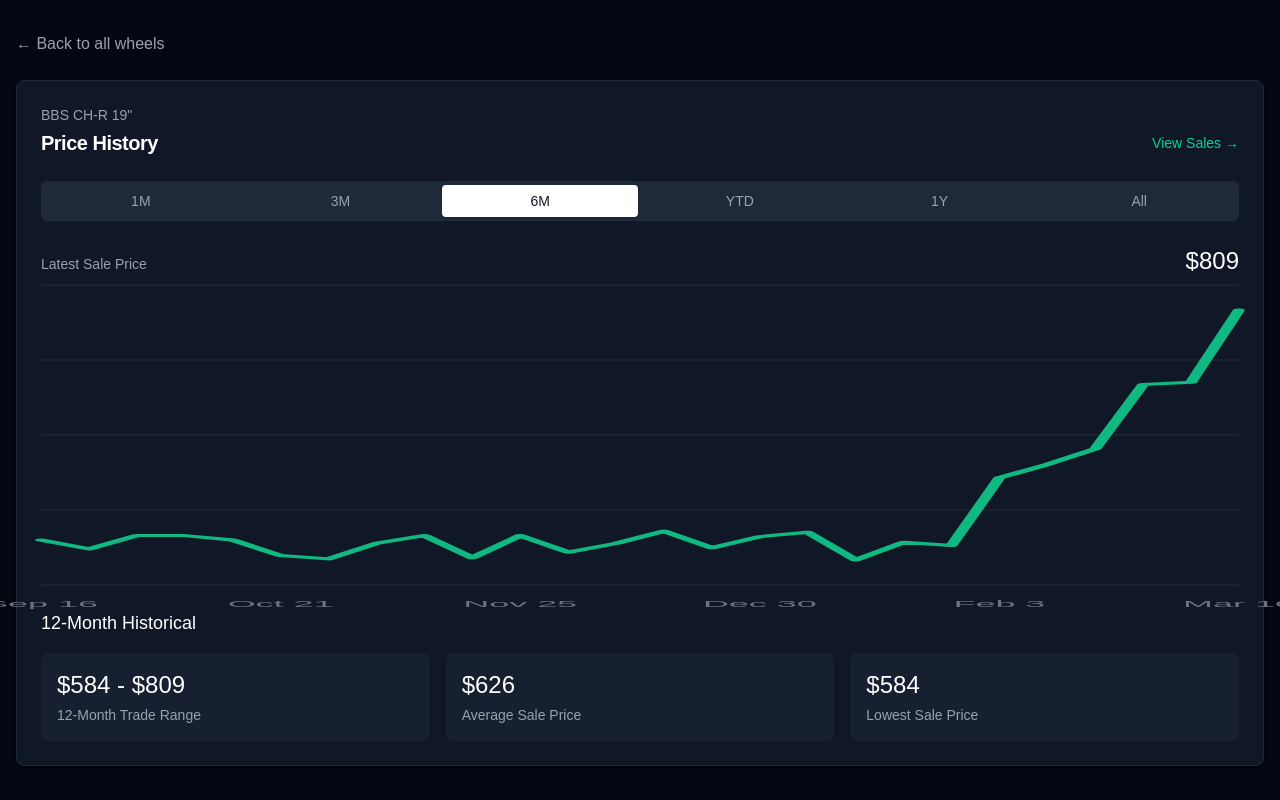
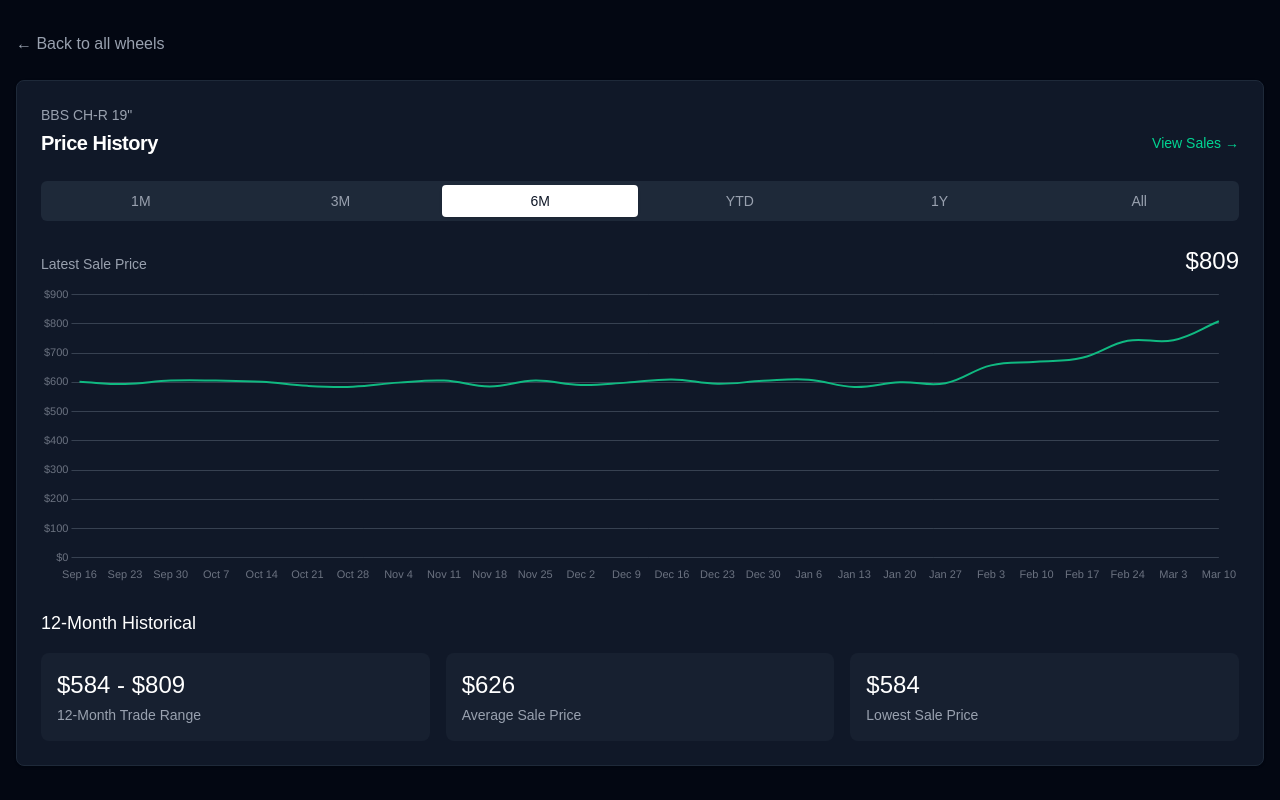
Before and after one commit to rezaca/wheelprice-history-tracker, a Next.js app: page /wheels/w12345 in a window 1280 px wide. Built offline with nearby package versions, Linux system fonts and the light colour scheme.

Commit message:
fix: Properly implement Chart.js with dynamic imports

```diff
--- /dev/null
+++ b/src/components/price-history/chart-component.tsx
@@ -0,0 +1,126 @@
+"use client";
+
+import { PriceHistory } from "@/lib/mock-data";
+import { format } from "date-fns";
+import {
+  Chart as ChartJS,
+  CategoryScale,
+  LinearScale,
+  PointElement,
+  LineElement,
+  Title,
+  Tooltip,
+  Legend,
+  ChartOptions,
+} from "chart.js";
+import { Line } from "react-chartjs-2";
+
+// Register Chart.js components
+ChartJS.register(
+  CategoryScale,
+  LinearScale,
+  PointElement,
+  LineElement,
+  Title,
+  Tooltip,
+  Legend
+);
+
+interface ChartComponentProps {
+  priceHistory: PriceHistory;
+}
+
+export default function ChartComponent({ priceHistory }: ChartComponentProps) {
+  const options: ChartOptions<"line"> = {
+    responsive: true,
+    maintainAspectRatio: false,
+    plugins: {
+      legend: {
+        display: false,
+      },
+      tooltip: {
+        mode: 'index',
+        intersect: false,
+        backgroundColor: '#1f2937',
+        titleColor: '#fff',
+        bodyColor: '#fff',
+        borderColor: '#374151',
+        borderWidth: 1,
+        padding: 12,
+        displayColors: false,
+        callbacks: {
+          title: (context) => {
+            const date = new Date(context[0].label);
+            const timeRange = priceHistory.pricePoints.length > 90 ? 'MMM yyyy' : 'MMM d, yyyy';
+            return format(date, timeRange);
+          },
+          label: (context) => `$${Math.round(context.parsed.y)}`,
+        },
+      },
+    },
+    scales: {
+      x: {
+        grid: {
+          display: false,
+        },
+        ticks: {
+          color: '#6b7280',
+          font: {
+            size: 11,
+          },
+          maxRotation: 0,
+          callback: (value, index) => {
+            const date = new Date(priceHistory.pricePoints[index].date);
+            const timeRange = priceHistory.pricePoints.length > 90 ? 'MMM yyyy' : 'MMM d';
+            return format(date, timeRange);
+          },
+        },
+        border: {
+          display: false,
+        },
+      },
+      y: {
+        position: 'left',
+        grid: {
+          color: '#374151',
+        },
+        ticks: {
+          color: '#6b7280',
+          font: {
+            size: 11,
+          },
+          callback: (value) => `$${value}`,
+        },
+        border: {
+          display: false,
+        },
+        min: 0,
+      },
+    },
+    interaction: {
+      mode: 'nearest',
+      axis: 'x',
+      intersect: false,
+    },
+  };
+
+  const data = {
+    labels: priceHistory.pricePoints.map(point => point.date),
+    datasets: [
+      {
+        data: priceHistory.pricePoints.map(point => point.price),
+        borderColor: '#10b981',
+        backgroundColor: '#10b981',
+        borderWidth: 2,
+        pointRadius: 0,
+        pointHoverRadius: 4,
+        pointHoverBackgroundColor: '#fff',
+        pointHoverBorderColor: '#10b981',
+        pointHoverBorderWidth: 2,
+        tension: 0.4,
+      },
+    ],
+  };
+
+  return <Line options={options} data={data} />;
+}
--- a/src/components/price-history/price-history-chart.tsx
+++ b/src/components/price-history/price-history-chart.tsx
@@ -2,7 +2,13 @@
 
 import { PriceHistory } from "@/lib/mock-data";
 import { useEffect, useState } from "react";
-import { format } from "date-fns";
+import dynamic from "next/dynamic";
+
+// Dynamically import Chart.js components with no SSR
+const ChartComponent = dynamic<{ priceHistory: PriceHistory }>(
+  () => import('./chart-component'),
+  { ssr: false }
+);
 
 interface PriceHistoryChartProps {
   priceHistory: PriceHistory;
@@ -15,131 +21,15 @@
     setIsClient(true);
   }, []);
 
-  if (!isClient) {
-    return (
-      <div className="h-[300px] w-full flex items-center justify-center bg-gray-800/50 rounded">
-        <p className="text-gray-400">Loading chart...</p>
-      </div>
-    );
-  }
-
-  // Find min and max prices for scaling
-  const prices = priceHistory.pricePoints.map(point => point.price);
-  const minPrice = Math.min(...prices);
-  const maxPrice = Math.max(...prices);
-  const priceRange = maxPrice - minPrice;
-
-  // Add 10% padding to the top and bottom
-  const paddedMin = Math.max(0, minPrice - priceRange * 0.1);
-  const paddedMax = maxPrice + priceRange * 0.1;
-  const adjustedRange = paddedMax - paddedMin;
-
-  // Calculate points for the SVG path
-  const points = priceHistory.pricePoints.map((point, index) => {
-    const x = (index / (priceHistory.pricePoints.length - 1)) * 100;
-    const y = 100 - ((point.price - paddedMin) / adjustedRange) * 100;
-    return `${x},${y}`;
-  }).join(' ');
-
-  // Create the SVG path
-  const path = `M ${points}`;
-
-  // Format dates for display
-  const formatDate = (dateStr: string) => {
-    const date = new Date(dateStr);
-    const timeRange = priceHistory.pricePoints.length > 90 ? 'MMM yyyy' : 'MMM d';
-    return format(date, timeRange);
-  };
-
-  // Select a subset of dates to display as labels
-  const numLabels = 6;
-  const labelIndices = Array.from({ length: numLabels }, (_, i) =>
-    Math.floor(i * (priceHistory.pricePoints.length - 1) / (numLabels - 1))
-  );
-
   return (
     <div className="h-[300px] w-full">
-      <svg
-        viewBox="0 0 100 100"
-        preserveAspectRatio="none"
-        className="w-full h-full"
-        style={{ overflow: 'visible' }}
-      >
-        {/* Grid lines */}
-        {[0, 25, 50, 75, 100].map(y => (
-          <line
-            key={`grid-${y}`}
-            x1="0"
-            y1={y}
-            x2="100"
-            y2={y}
-            stroke="#374151"
-            strokeWidth="0.2"
-          />
-        ))}
-
-        {/* Price labels */}
-        {[0, 25, 50, 75, 100].map(y => {
-          const price = paddedMax - (y / 100) * adjustedRange;
-          return (
-            <text
-              key={`price-${y}`}
-              x="-5"
-              y={y}
-              fill="#6b7280"
-              fontSize="3"
-              dominantBaseline="middle"
-              textAnchor="end"
-            >
-              ${Math.round(price)}
-            </text>
-          );
-        })}
-
-        {/* Date labels */}
-        {labelIndices.map(i => (
-          <text
-            key={`date-${i}`}
-            x={`${(i / (priceHistory.pricePoints.length - 1)) * 100}`}
-            y="105"
-            fill="#6b7280"
-            fontSize="3"
-            dominantBaseline="hanging"
-            textAnchor="middle"
-          >
-            {formatDate(priceHistory.pricePoints[i].date)}
-          </text>
-        ))}
-
-        {/* Chart line */}
-        <path
-          d={path}
-          fill="none"
-          stroke="#10b981"
-          strokeWidth="1"
-          strokeLinecap="round"
-          strokeLinejoin="round"
-        />
-
-        {/* Data points (hidden but shown on hover) */}
-        {priceHistory.pricePoints.map((point, i) => {
-          const x = (i / (priceHistory.pricePoints.length - 1)) * 100;
-          const y = 100 - ((point.price - paddedMin) / adjustedRange) * 100;
-          return (
-            <g key={`point-${i}`} className="opacity-0 hover:opacity-100">
-              <circle
-                cx={x}
-                cy={y}
-                r="1"
-                fill="#fff"
-                stroke="#10b981"
-                strokeWidth="0.5"
-              />
-              <title>${Math.round(point.price)} - {format(new Date(point.date), 'MMM d, yyyy')}</title>
-            </g>
-          );
-        })}
-      </svg>
+      {isClient ? (
+        <ChartComponent priceHistory={priceHistory} />
+      ) : (
+        <div className="flex items-center justify-center h-full w-full bg-gray-800/50 rounded">
+          <p className="text-gray-400">Loading chart...</p>
+        </div>
+      )}
     </div>
   );
 }
```
